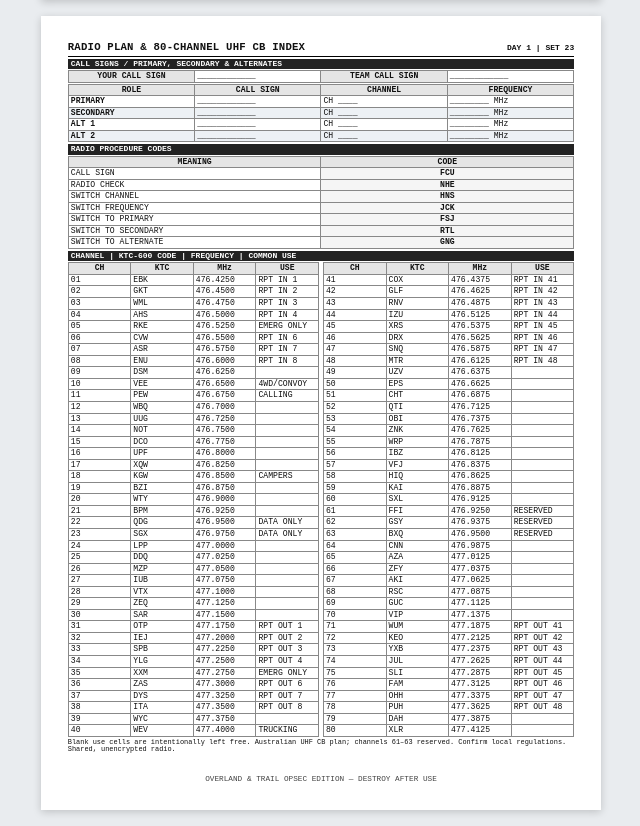
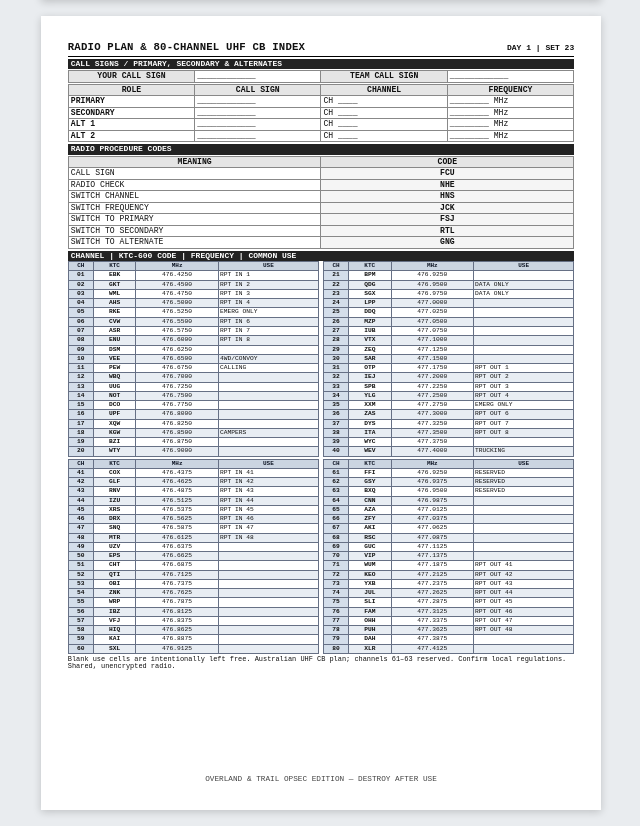
Before and after one commit to realist-hll/kal-61b, a plain HTML site: page ktc-600.html in a window 1280 px wide. Shown: the part 2528-3354 px from the top of the page, without its empty margins (319-959 px from the left). Drawn offline with Linux system fonts and the light colour scheme.

Commit message:
Improve channel index sizing, borders, and contrast

```diff
--- a/ktc-600.html
+++ b/ktc-600.html
@@ -37,21 +37,19 @@
   .radio-section td, .radio-section th { padding: 1px 2px; }
   .radio-assignments td:first-child { font-weight: bold; }
   .radio-note { margin-top: 2px; font-size: 5.2pt; line-height: 1.05; }
-  .channel-index-grid { display: grid; width: 100%; min-width: 0; grid-template-columns: repeat(2, minmax(0, 1fr)); gap: 0 4px; }
-  .channel-index { min-width: 0; width: 100%; font-size: 4.8pt; line-height: 1; }
-  .channel-index table { width: 100%; min-width: 0; margin: 0; }
-  .channel-index th, .channel-index td { padding: 1px; white-space: nowrap; }
-  .channel-index th { font-size: 4.6pt; }
-  .channel-index th:nth-child(1) { width: 9%; } .channel-index th:nth-child(2) { width: 13%; }
-  .channel-index th:nth-child(3) { width: 28%; } .channel-index th:nth-child(4) { width: 50%; }
+  .channel-index-grid { display: grid; width: 100%; min-width: 0; grid-template-columns: repeat(2, minmax(0, 1fr)); gap: 2px 4px; }
+  .channel-index { min-width: 0; width: 100%; font-size: 4.7pt; line-height: 1; }
+  .channel-index table { width: 100%; min-width: 0; margin: 0; border-collapse: collapse; table-layout: fixed; }
+  .channel-index th, .channel-index td { border: .6px solid #667085; padding: 1px; white-space: nowrap; }
+  .channel-index th { font-size: 4.5pt; color: #111827; background: #cbd5e1; }
+  .channel-index th:nth-child(1) { width: 10%; } .channel-index th:nth-child(2) { width: 17%; }
+  .channel-index th:nth-child(3) { width: 33%; } .channel-index th:nth-child(4) { width: 40%; }
   .channel-index td:nth-child(1), .channel-index td:nth-child(2), .channel-index td:nth-child(3) { text-align: center; }
   .channel-index td:nth-child(2) { font-weight: bold; }
-  .channel-index tbody tr:nth-child(even) { background: #e8edf3; }
-  .channel-index tbody tr:nth-child(odd) { background: #fff; }
-  .channel-index tbody td:nth-child(1) { background: #dbe3ec; font-weight: bold; }
+  .channel-index tbody tr:nth-child(even) td { background: #e8edf3; }
+  .channel-index tbody tr:nth-child(odd) td { background: #fff; }
+  .channel-index tbody td:first-child { background: #d4deea !important; font-weight: bold; }
   .channel-index tbody td:nth-child(2) { background: #f0f3f7; }
-  .channel-index thead th { background: #cbd5e1; }
-  .radio-assignments tbody tr:nth-child(even), .radio-section > div > table:first-of-type tbody tr:nth-child(even) { background: #edf1f5; }
   @media screen and (max-width: 600px) {
     body { font-size: 12px; } #sheets-container { padding: 10px 8px; gap: 12px; }
     .page { width: 100%; min-height: 0; padding: 12px; } .header { align-items: flex-start; flex-wrap: wrap; }
@@ -68,6 +66,7 @@
     body { background: #fff; } .controls { display: none !important; }
     #sheets-container { padding: 0; gap: 0; display: block; }
     .page { width: 100%; height: 196mm; min-height: 196mm; max-height: 196mm; padding: 0; box-shadow: none; }
+    .channel-index th, .channel-index td { border: .6px solid #667085 !important; }
   }
 </style>
 </head>
@@ -137,13 +136,13 @@ function buildRadioPage(dayNum, setNum, mapping, channelCodes) {
   const switchRows = ["CALL SIGN", "RADIO CHECK", "SWITCH CHANNEL", "SWITCH FREQUENCY", "SWITCH TO PRIMARY", "SWITCH TO SECONDARY", "SWITCH TO ALTERNATE"]
     .map(phrase => `<tr><td>${phrase}</td><td class="c">${mapping[phrase]}</td></tr>`).join("");
   const panels = [];
-  for (let start = 1; start <= 80; start += 40) {
+  for (let start = 1; start <= 80; start += 20) {
     const rows = [];
-    for (let ch = start; ch < start + 40; ch++) {
+    for (let ch = start; ch < start + 20; ch++) {
       const use = channelCommonUse(ch);
       rows.push(`<tr><td>${String(ch).padStart(2, "0")}</td><td>${channelCodes[ch - 1]}</td><td>${CHANNEL_FREQUENCIES_MHZ[ch - 1].toFixed(4)}</td><td>${use}</td></tr>`);
     }
-    panels.push(`<table><thead><tr><th>CH</th><th>KTC</th><th>MHz</th><th>USE</th></tr></thead><tbody>${rows.join("")}</tbody></table>`);
+    panels.push(`<div class="channel-index"><table><thead><tr><th>CH</th><th>KTC</th><th>MHz</th><th>USE</th></tr></thead><tbody>${rows.join("")}</tbody></table></div>`);
   }
   return `<div class="page radio-section"><div>` +
     `<div class="header"><div class="title">RADIO PLAN &amp; 80-CHANNEL UHF CB INDEX</div><div class="meta">DAY ${dayNum} | SET ${setNum}</div></div>` +
```
